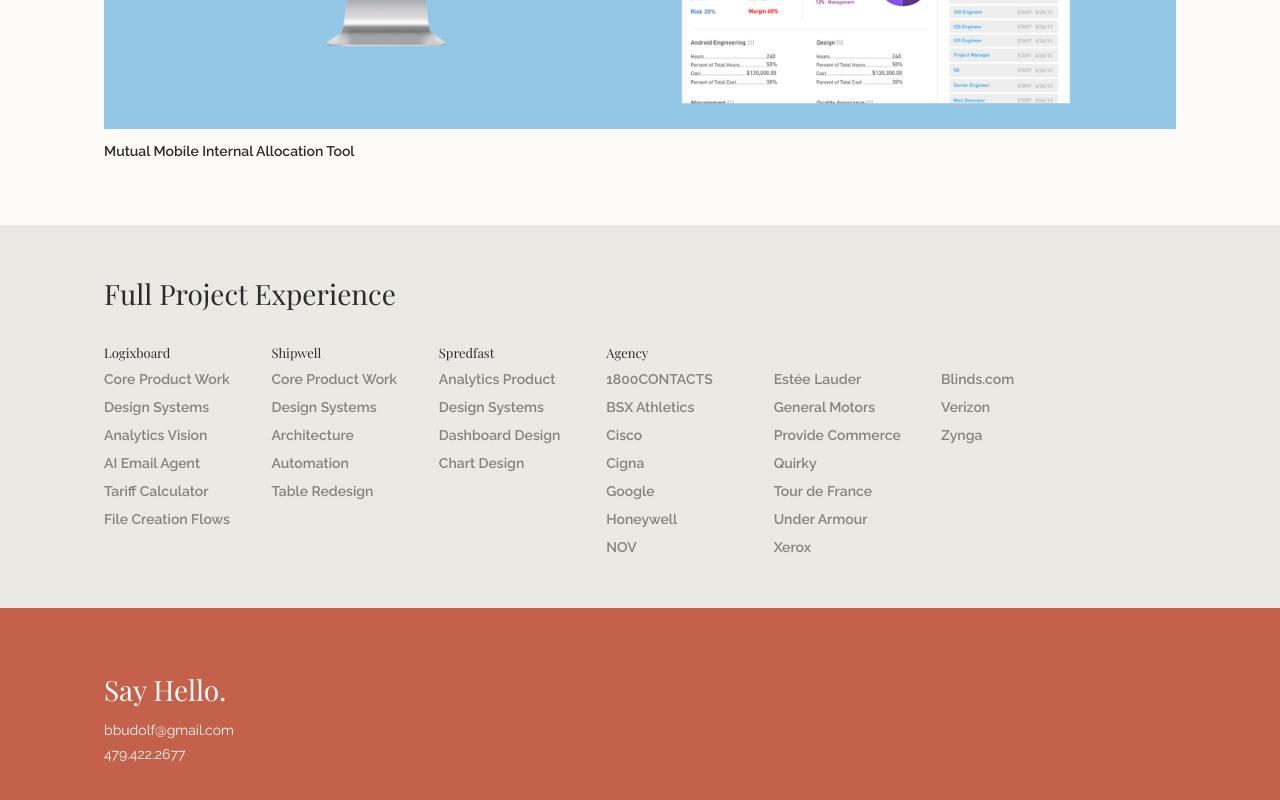
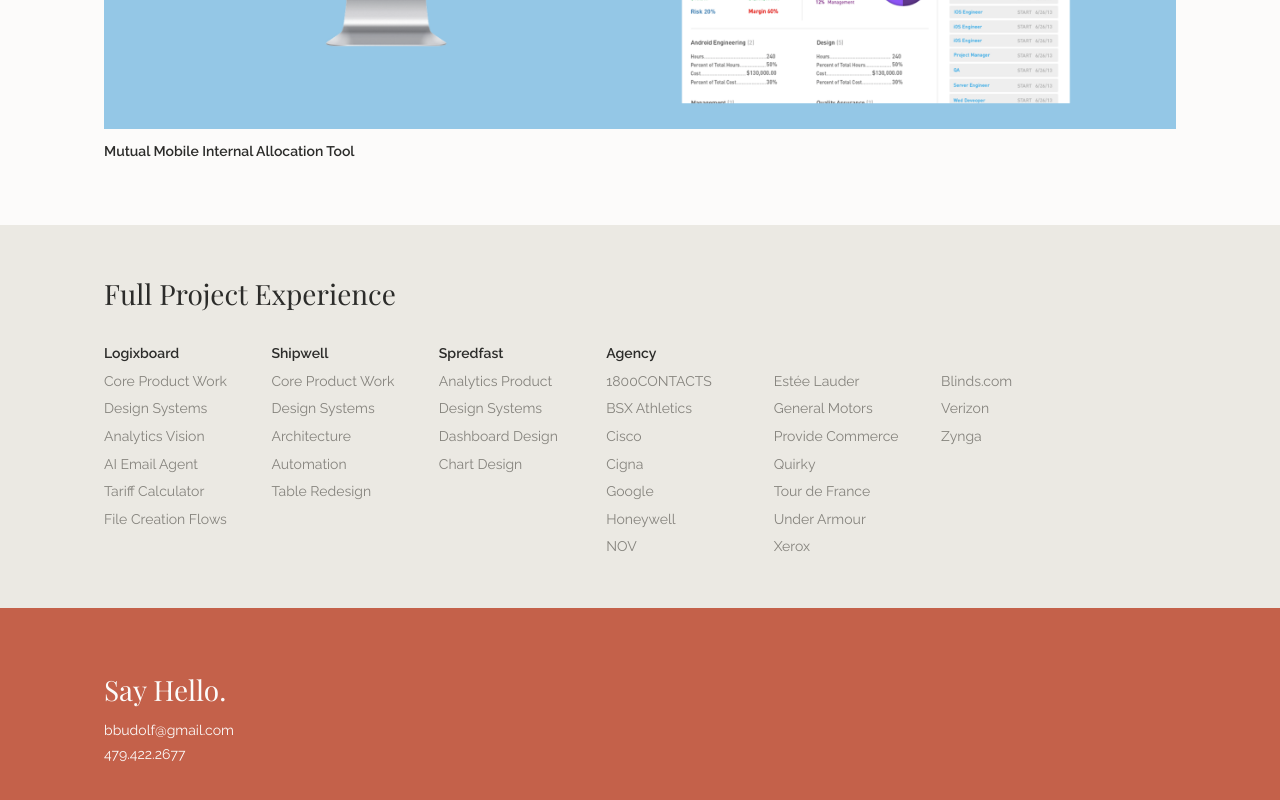
Before and after one commit to bbudolfson/Portfolio-Site, a Next.js app: page /projects in a window 1280 px wide. Shown: the part 7833-8633 px from the top of the page. Built offline with nearby package versions, Linux system fonts and the light colour scheme.

Commit message:
Type Updates

```diff
--- a/src/app/globals.css
+++ b/src/app/globals.css
@@ -1139,7 +1139,8 @@
   }
 
   .projectsQuadCol--continued {
-    padding-top: calc(var(--text-h4-line-height) + var(--space-200));
+    /* Align with adjacent column: company heading (14px / 1.4) + margin below */
+    padding-top: calc(var(--text-paragraph-medium-size) * 1.4 + var(--space-200));
   }
 }
 
@@ -1230,9 +1231,14 @@
   min-width: 0;
 }
 
+/* Match project tile hover: Overview line + body copy (Raleway on light surface) */
 h4.projectsQuadHeading {
   margin: 0 0 var(--space-200);
-  font-weight: var(--font-weight-regular);
+  font-family: var(--app-font-body), var(--font-body);
+  font-size: var(--text-paragraph-medium-size);
+  line-height: 1.4;
+  font-weight: var(--font-weight-semi-bold);
+  color: var(--text-primary);
 }
 
 .projectsQuadList {
@@ -1247,9 +1253,9 @@
 .projectsQuadList li {
   margin: 0;
   font-family: var(--app-font-body), var(--font-body);
-  font-weight: var(--font-weight-semi-bold);
-  font-size: var(--text-label-size);
-  line-height: var(--text-label-line-height);
+  font-weight: var(--font-weight-regular);
+  font-size: var(--text-paragraph-medium-size);
+  line-height: 1.4;
   color: var(--text-secondary);
 }
 
```
